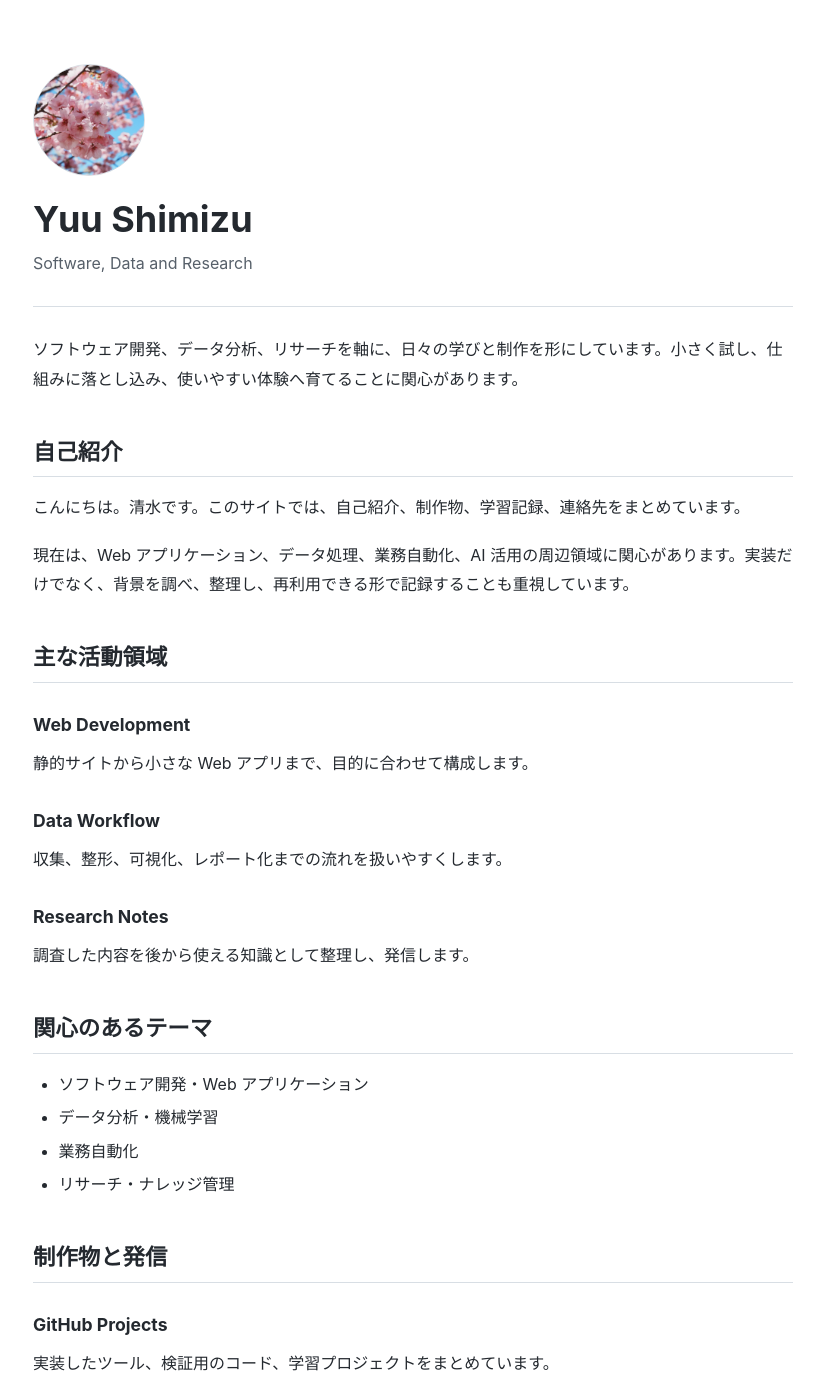
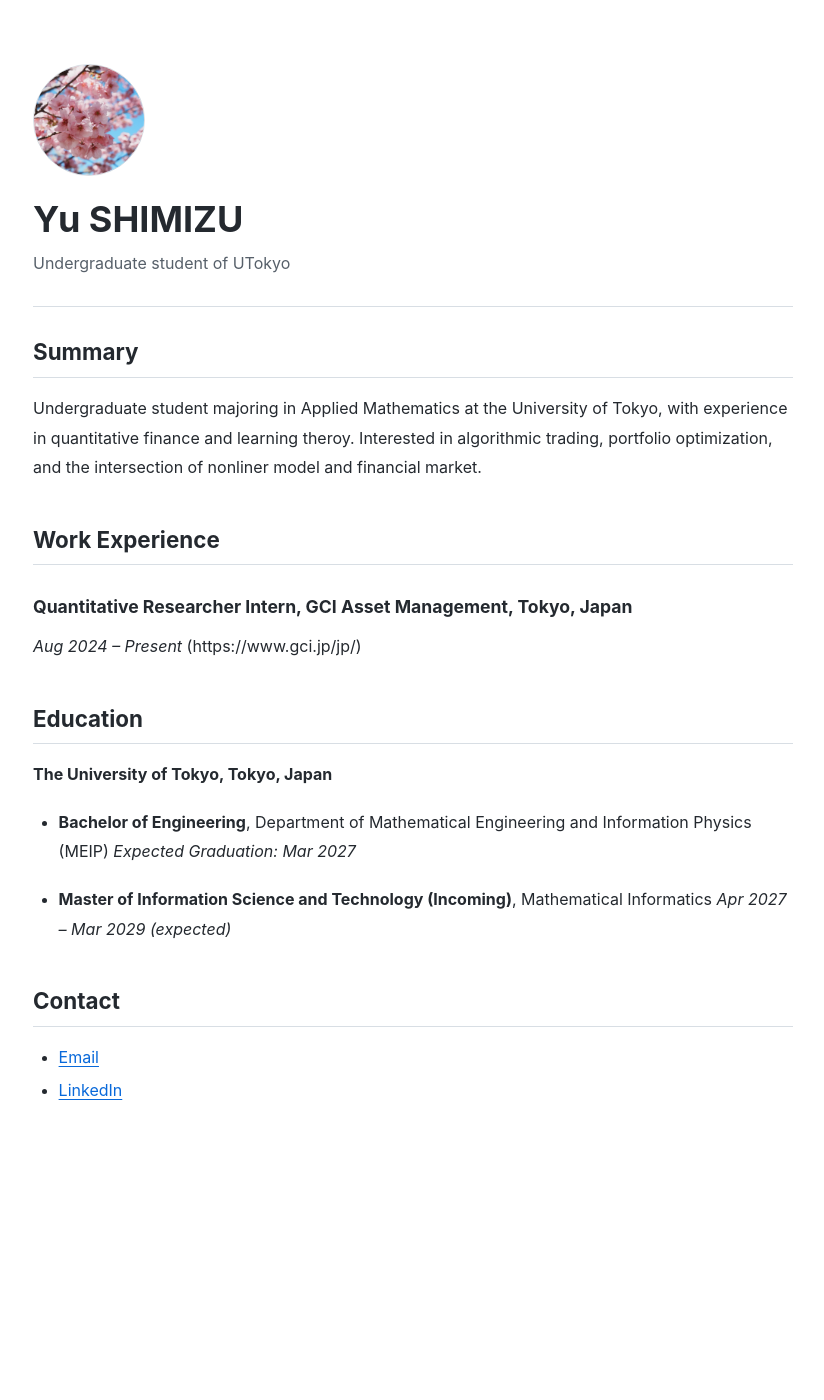
Before and after one commit to ys040506/my_introduction, a Jekyll site: the page built from index.md, in a window 1280 px wide and 1400 px high. Shown: the whole window, without its empty margins (227-1051 px from the left). Built offline with Jekyll 4.4.1, drawn with Linux system fonts in a browser that asks for light colours; some of the changed text lies outside the part shown.

Commit message:
Update profile and remove unused documentation

```diff
--- a/_config.yml
+++ b/_config.yml
@@ -1,5 +1,3 @@
 markdown: kramdown
 kramdown:
   input: GFM
-exclude:
-  - README.md
--- a/index.md
+++ b/index.md
@@ -1,63 +1,34 @@
 ---
 layout: default
-title: Yuu Shimizu
-description: Software, Data and Research
+title: Yu SHIMIZU
+description: Undergraduate student of UTokyo
 avatar: /my_profile_picture.jpg
 ---
 
-ソフトウェア開発、データ分析、リサーチを軸に、日々の学びと制作を形にしています。小さく試し、仕組みに落とし込み、使いやすい体験へ育てることに関心があります。
+## Summary
 
-## 自己紹介
+Undergraduate student majoring in Applied Mathematics at the University of Tokyo, with experience in quantitative finance and learning theroy. Interested in algorithmic trading, portfolio optimization, and the intersection of nonliner model and financial market.
 
-こんにちは。清水です。このサイトでは、自己紹介、制作物、学習記録、連絡先をまとめています。
+## Work Experience
 
-現在は、Web アプリケーション、データ処理、業務自動化、AI 活用の周辺領域に関心があります。実装だけでなく、背景を調べ、整理し、再利用できる形で記録することも重視しています。
+### Quantitative Researcher Intern, GCI Asset Management, Tokyo, Japan
+_Aug 2024 – Present_
+(https://www.gci.jp/jp/)
 
-## 主な活動領域
+## Education
 
-### Web Development
+**The University of Tokyo, Tokyo, Japan**
 
-静的サイトから小さな Web アプリまで、目的に合わせて構成します。
+- **Bachelor of Engineering**, Department of Mathematical Engineering and Information Physics (MEIP)
+  _Expected Graduation: Mar 2027_
 
-### Data Workflow
+- **Master of Information Science and Technology (Incoming)**, Mathematical Informatics
+  _Apr 2027 – Mar 2029 (expected)_
 
-収集、整形、可視化、レポート化までの流れを扱いやすくします。
 
-### Research Notes
 
-調査した内容を後から使える知識として整理し、発信します。
-
-## 関心のあるテーマ
-
-- ソフトウェア開発・Web アプリケーション
-- データ分析・機械学習
-- 業務自動化
-- リサーチ・ナレッジ管理
-
-## 制作物と発信
-
-### GitHub Projects
-
-実装したツール、検証用のコード、学習プロジェクトをまとめています。
-
-[GitHub](https://github.com/)
-
-### Articles and Notes
-
-技術メモ、調査ログ、考えたことを文章として残しています。
-
-[note](https://note.com/)
-
-### Small Tools
-
-日々の作業を軽くするスクリプトやワークフローを作ります。繰り返し作業を減らすことに価値を置いています。
-
-## 連絡先・リンク
+## Contact
 
 <!-- メールアドレスと各サービスのリンクをご自身のものに差し替えてください。 -->
-- [Email](mailto:your.email@example.com)
-- [GitHub](https://github.com/)
-- [X](https://x.com/)
-- [note](https://note.com/)
-- [Qiita](https://qiita.com/)
-- [LinkedIn](https://www.linkedin.com/)
+- [Email](mailto:betelgeuse0506@gmail.com)
+- [LinkedIn](https://www.linkedin.com/in/purewater-yu)
```
Also changed, not shown: README.md (deleted).
